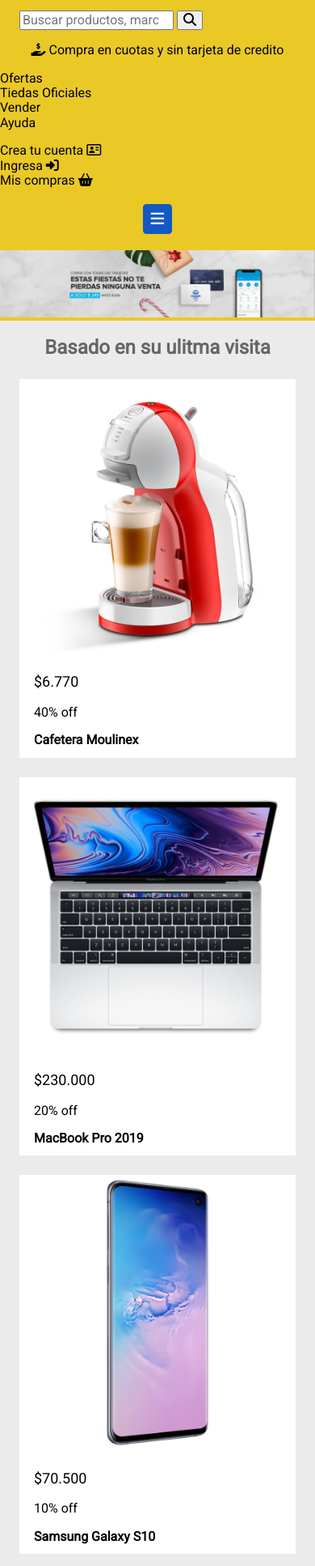
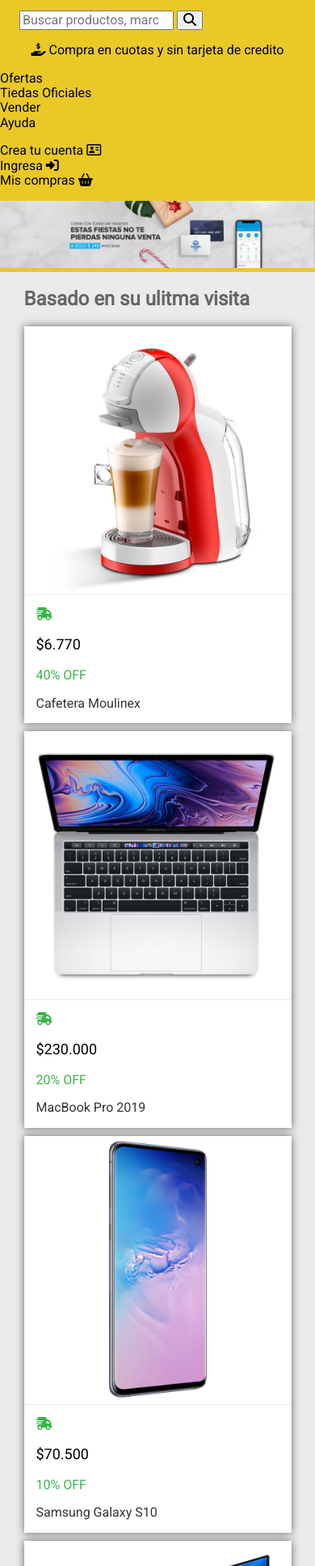
Before and after one commit to matias-martearena/mercado-liebre-matias-martearena, a website: page views/home.html in a window 390 px wide. Shown: the part 66-2000 px from the top of the page at 81% size. Drawn offline with Linux system fonts and the light colour scheme.

Commit message:
feat(home page): add responsive design

```diff
--- a/public/css/styles.css
+++ b/public/css/styles.css
@@ -1,7 +1,7 @@
 :root {
    /* Colors */
-    --yellow: #EAC926;
-    --blue: #03264C;
+   --yellow: #eac926;
+   --blue: #03264c;
    --sky-blue: #1259c3;
    --dark-gray: #666; /* footer font color */
    --light-gray: #ebebeb; /* burguer icon */
@@ -76,40 +76,53 @@
 
 /* --- Main --- */
 
+main {
+   margin: auto;
+   width: 90%;
+}
+
 main section h2 {
    font-size: var(--display-title);
    color: var(--dark-gray);
-    text-align: center;
+   margin-left: 10px;
 }
 
 main section article {
    text-align: center;
-    margin: 24px 24px;
+   margin: 10px;
    background-color: white;
+}
+
+main section .article__div-conteiner {
+   text-align: left;
+   padding: 15px;
+   box-sizing: border-box;
+   border-top: 1px solid var(--light-gray);
 }
 
 main section article img {
    width: 100%;
    height: auto;
+   display: block;
+}
+
+main section article i {
+   color: var(--green);
 }
 
 main section article .article__price {
    font-size: var(--display-prices);
-    text-align: left;
-    margin-left: 18px;
 }
 
 main section article .article__discounts {
    font-size: var(--display-discounts);
-    text-align: left;
-    margin-left: 18px;
+   color: var(--green);
 }
 
 main section article .article__description {
    font-size: var(--display-descriptions);
-    padding-bottom: 12px;
-    text-align: left;
-    margin-left: 18px;
+   opacity: 0.8;
+   margin-bottom: 0;
 }
 
 /* --- Footer --- */
@@ -147,3 +160,26 @@
    margin-left: 18px;
    padding-bottom: 24px;
 }
+
+/* Media queries */
+
+@media (max-width: 361px) {
+   header nav ul {
+      display: none;
+   }
+   main section article .article__description {
+      display: none;
+   }
+}
+
+@media (min-width: 361px) {
+   header nav .burger-menu {
+      display: none;
+   }
+   main section article {
+      box-shadow: 0 0 10px rgb(100, 100, 100);
+   }
+}
+
+@media (min-width: 769px) {
+}
--- a/views/home.html
+++ b/views/home.html
@@ -74,9 +74,12 @@
                   src="/img/img-cafetera-moulinex.jpg"
                   alt="Cafetera Moulinex"
                />
+               <div class="article__div-conteiner">
+                  <i class="fa-solid fa-truck-fast"></i>
                   <p class="article__price">$6.770</p>
-               <p class="article__discounts">40% off</p>
-               <h3 class="article__description">Cafetera Moulinex</h3>
+                  <p class="article__discounts">40% OFF</p>
+                  <p class="article__description">Cafetera Moulinex</p>
+               </div>
             </article>
             <!-- Producto independiente 2 -->
             <article>
@@ -84,9 +87,12 @@
                   src="/img/img-macbook-pro-2019.jpg"
                   alt="Macbook Pro 2019"
                />
+               <div class="article__div-conteiner">
+                  <i class="fa-solid fa-truck-fast"></i>
                   <p class="article__price">$230.000</p>
-               <p class="article__discounts">20% off</p>
-               <h3 class="article__description">MacBook Pro 2019</h3>
+                  <p class="article__discounts">20% OFF</p>
+                  <p class="article__description">MacBook Pro 2019</p>
+               </div>
             </article>
             <!-- Producto independiente 3 -->
             <article>
@@ -94,9 +100,12 @@
                   src="/img/img-samsung-galaxy-s10.jpg"
                   alt="Samsung Galaxi s10"
                />
+               <div class="article__div-conteiner">
+                  <i class="fa-solid fa-truck-fast"></i>
                   <p class="article__price">$70.500</p>
-               <p class="article__discounts">10% off</p>
-               <h3 class="article__description">Samsung Galaxy S10</h3>
+                  <p class="article__discounts">10% OFF</p>
+                  <p class="article__description">Samsung Galaxy S10</p>
+               </div>
             </article>
             <!-- Producto independiente 4 -->
             <article>
@@ -104,9 +113,12 @@
                   src="/img/img-tv-samsung-smart.jpg"
                   alt="TV Samsung Smart"
                />
+               <div class="article__div-conteiner">
+                  <i class="fa-solid fa-truck-fast"></i>
                   <p class="article__price">$23.200</p>
-               <p class="article__discounts">5% off</p>
-               <h3 class="article__description">SmartTv Samsung 43"</h3>
+                  <p class="article__discounts">5% OFF</p>
+                  <p class="article__description">SmartTv Samsung 43"</p>
+               </div>
             </article>
          </section>
          <!-- Seccion 'Ofertas' -->
@@ -118,9 +130,12 @@
                   src="/img/img-cafetera-moulinex.jpg"
                   alt="Cafetera Moulinex"
                />
+               <div class="article__div-conteiner">
+                  <i class="fa-solid fa-truck-fast"></i>
                   <p class="article__price">$6.770</p>
-               <p class="article__discounts">40% off</p>
-               <h3 class="article__description">Cafetera Moulinex</h3>
+                  <p class="article__discounts">40% OFF</p>
+                  <p class="article__description">Cafetera Moulinex</p>
+               </div>
             </article>
             <!-- Producto independiente 2 -->
             <article>
@@ -128,9 +143,12 @@
                   src="/img/img-macbook-pro-2019.jpg"
                   alt="Macbook Pro 2019"
                />
+               <div class="article__div-conteiner">
+                  <i class="fa-solid fa-truck-fast"></i>
                   <p class="article__price">$230.000</p>
-               <p class="article__discounts">20% off</p>
-               <h3 class="article__description">MacBook Pro 2019</h3>
+                  <p class="article__discounts">20% OFF</p>
+                  <p class="article__description">MacBook Pro 2019</p>
+               </div>
             </article>
             <!-- Producto independiente 3 -->
             <article>
@@ -138,9 +156,12 @@
                   src="/img/img-samsung-galaxy-s10.jpg"
                   alt="Samsung Galaxi s10"
                />
+               <div class="article__div-conteiner">
+                  <i class="fa-solid fa-truck-fast"></i>
                   <p class="article__price">$70.500</p>
-               <p class="article__discounts">10% off</p>
-               <h3 class="article__description">Samsung Galaxy S10</h3>
+                  <p class="article__discounts">10% OFF</p>
+                  <p class="article__description">Samsung Galaxy S10</p>
+               </div>
             </article>
             <!-- Producto independiente 4 -->
             <article>
@@ -148,9 +169,12 @@
                   src="/img/img-tv-samsung-smart.jpg"
                   alt="TV Samsung Smart"
                />
+               <div class="article__div-conteiner">
+                  <i class="fa-solid fa-truck-fast"></i>
                   <p class="article__price">$23.200</p>
-               <p class="article__discounts">5% off</p>
-               <h3 class="article__description">SmartTv Samsung 43"</h3>
+                  <p class="article__discounts">5% OFF</p>
+                  <p class="article__description">SmartTv Samsung 43"</p>
+               </div>
             </article>
          </section>
       </main>
@@ -178,7 +202,9 @@
                ¿No te gusta? ¡Devolvelo! En MercadoLiebre no hay nada que no
                puedas hacer porque estás siempre protegid@.
             </p>
-            <p class="footer__copy">Copyright ® 1999-2020 MercadoLiebre S.R.L.</p>
+            <p class="footer__copy">
+               Copyright ® 1999-2020 MercadoLiebre S.R.L.
+            </p>
          </article>
       </footer>
    </body>
```
Lines whose indentation alone changed are shown as unchanged.
